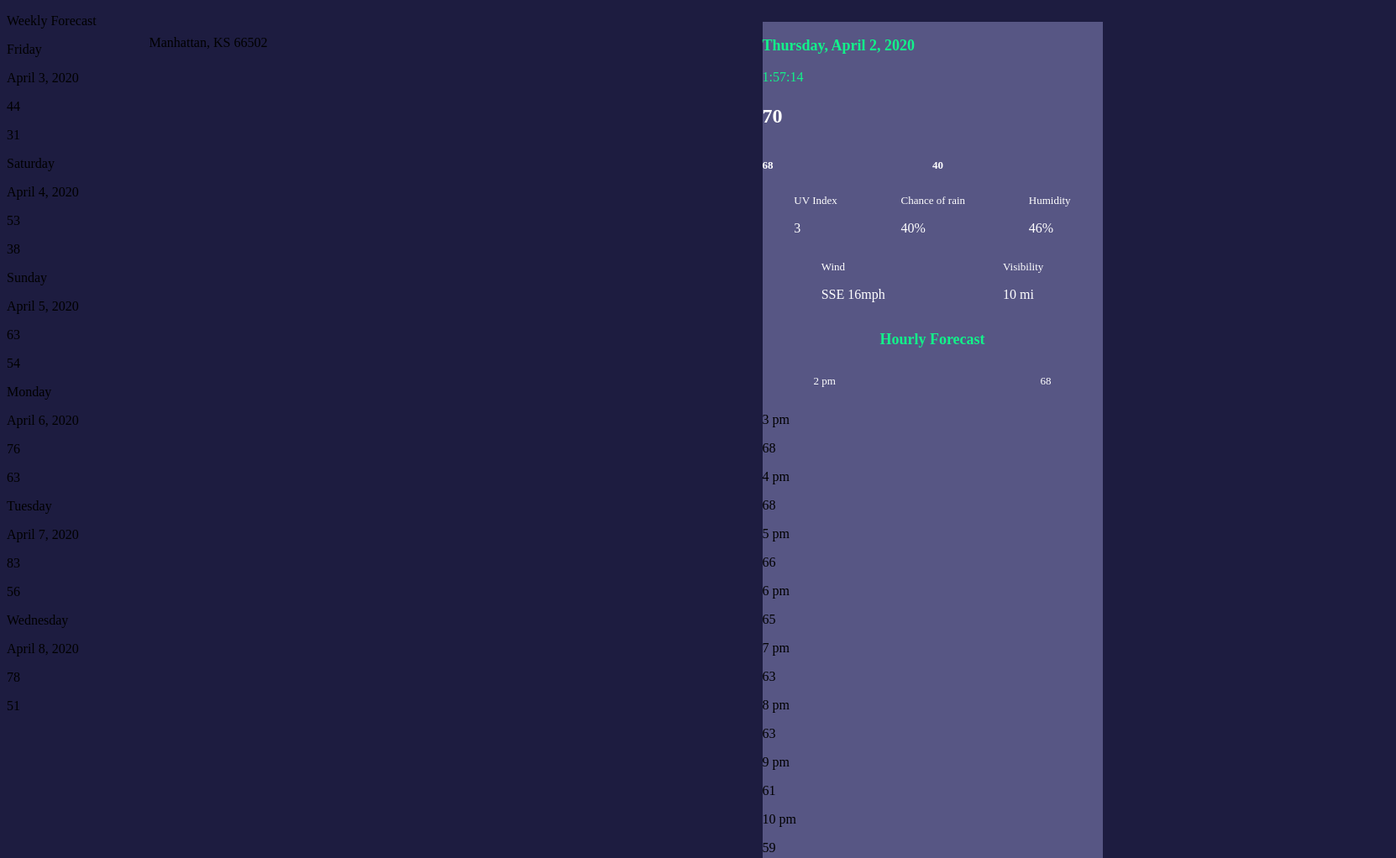
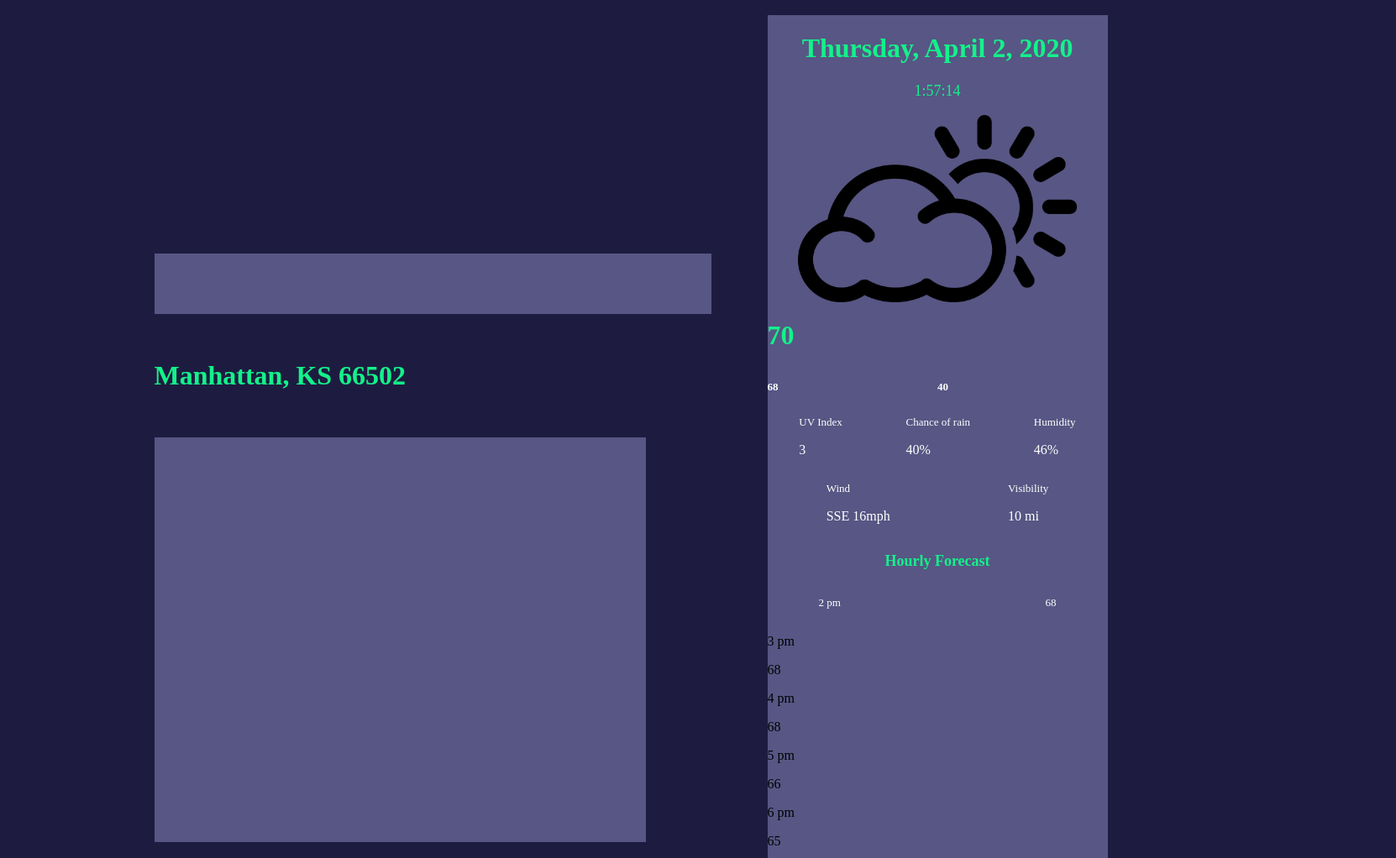
Before and after one commit to mbrekke/weatherdashboard, a plain HTML site: page index.html in a window 1280 px wide. Shown: the top 1022 px of the page at 84% size, 1662 px wide, since content can reach past the window. Drawn offline with Linux system fonts and the light colour scheme; a web font is replaced by a local one.

Commit message:
updateagain

```diff
--- a/index.html
+++ b/index.html
@@ -11,20 +11,22 @@
         <div class="grid1-left">
             <div class="grid1-left-search"></div>
             <div class="grid-left-location">
-                <p>Manhattan, KS 66502</p>
+                <h1>Manhattan, KS 66502</h1>
             </div>
             <div class="grid-left-radar"></div>
         </div>
         <div class="grid1-right">
             <div class="grid1-right-date">
-                <p>Thursday, April 2, 2020</p>
+                <h1>Thursday, April 2, 2020</h1>
             </div>
             <div class="grid1-right-time">
-                <p>1:57:14</p>
+                <h2>1:57:14</h2>
             </div>
-            <div class="grid1-right-icon"></div>
+            <div class="grid1-right-icon">
+                <img src="img/15aa3e779e.png" alt="sun behind cloud" style="width:332px;height:223px;">
+            </div>
             <div class="grid1-right-currenttemp">
-                <p>70</p>
+                <h1>70</h1>
             </div>
             <div class="grid1-right-highlow">
                 <div class="grid1-right-highlow-high">
@@ -179,7 +181,7 @@
    </div>
    <div class="bottom">
        <div class="bottom-title">
-           <p>Weekly Forecast</p>
+           <h1>Weekly Forecast</h1>
        </div>
        <div class="bottom-forecastgrid">
             <div class="bottom-forecastgrid-one">
@@ -267,23 +269,6 @@
                     </div>
                 </div>
             </div>
-            <div class="bottom-forecastgrid-six">
-                <div class="bottom-forecastgrid-six-dayofweek">
-                    <p>Wednesday</p>
-                </div>
-                <div class="bottom-forecastgrid-six-date">
-                    <p>April 8, 2020</p>
-                </div>
-                <div class="bottom-forecastgrid-six-icon"></div>
-                <div class="bottom-forecastgrid-six-highlow">
-                    <div class="bottom-forecastgrid-six-highlow-high">
-                        <p>78</p>
-                    </div>
-                    <div class="bottom-forecastgrid-six-highlow-low">
-                        <p>51</p>
-                    </div>
-                </div>
-            </div>
        </div>
    </div>
 </body>
--- a/style.css
+++ b/style.css
@@ -12,7 +12,7 @@ body {
     margin: auto;
     margin-top: 10px;
     margin-right: 45px;
-    margin-left: 97px;
+    margin-left: 103px;
 
     display: grid;
     grid-template-areas:
@@ -27,10 +27,32 @@ body {
     grid-area: left;
 }
 
-.grid1-left-location {
+.grid1-left-search {
+    width: 663px;
+    height: 72px;
+    margin: auto;
+    margin-top: 284px;
+    margin-bottom: 55px;
+    background-color: #575684;
+}
+
+.grid-left-location {
+    margin: auto;
+    margin-bottom: 55px;
+}
+
+h1 {
     font-weight: bold;
     color: #13f28a;
-    font-size: larger;
+    font-size: xx-large;
+}
+
+.grid-left-radar {
+    width: 585px;
+    height: 482px;
+    margin: auto;
+    margin-bottom: 55px;
+    background-color: #575684;
 }
 
 .grid1-right {
@@ -45,22 +67,43 @@ body {
     font-weight: bold;
     color: #13f28a;
     font-size: large;
+    text-align: center;
 }
 
-.grid1-right-time{
+.grid1-right-time {
+    margin: auto;
+}
+
+h2 {
     font-weight: normal;
     color: #13f28a;
-    font-size: medium;
+    font-size: large;
+    text-align: center;
 }
 
-.grid1-right-icon {
-    align-items: center;
+.grid1-right-icon{
+    margin: auto;
+    margin-top: 18px;
+    margin-bottom: 18px;
 }
+
+img {
+    display: block;
+    margin: auto;
+    width: auto;
+  }
 
 .grid1-right-currenttemp {
     font-weight: bold;
     color: white;
     font-size: x-large;
+}
+
+h3 {
+    font-weight: bolder;
+    color: white;
+    font-size: x-large;
+    text-align: center;
 }
 
 .grid1-right-highlow {
@@ -236,6 +279,91 @@ body {
     font-size: small;
 }
 
-@media screen and (max-width: 767px)
+.bottom {
+    width: 100vw;
+    height: 667px;
+    position: absolute;
+    margin: auto;
+    margin-top: 1451px;
+}
 
-@media screen and (max-width: 1024px) and (min-width: 768px)
+.bottom-title {
+    margin: auto;
+    margin-bottom: 55px;
+    margin-left: 103px;
+}
+
+.bottom-forecastgrid {
+    width: 1551px;
+    height: 436px;
+    margin: auto;
+    margin-right: 55px;
+    margin-bottom: 55px;
+    margin-left: 103px;
+    background-color: #575684;
+
+    display: grid;
+    grid-template-areas:
+    "one two three four five";
+    grid-template-columns: 1fr, 1fr, 1fr, 1fr, 1fr;
+}
+
+.bottom-forecastgrid-one {
+    width: 285px;
+    height: 414px;
+    margin: auto;
+    margin-top: 11px;
+    margin-bottom: 11px;
+    margin-left: 18px;
+    grid-area: one;
+    background-color: #9998be;
+}
+
+.bottom-forecastgrid-two {
+    width: 285px;
+    height: 414px;
+    margin: auto;
+    margin-top: 11px;
+    margin-bottom: 11px;
+    margin-left: 18px;
+    grid-area: two;
+    background-color: #9998be;
+}
+
+.bottom-forecastgrid-three {
+    width: 285px;
+    height: 414px;
+    margin: auto;
+    margin-top: 11px;
+    margin-bottom: 11px;
+    margin-left: 18px;
+    grid-area: three;
+    background-color: #9998be;
+}
+
+.bottom-forecastgrid-four {
+    width: 285px;
+    height: 414px;
+    margin: auto;
+    margin-top: 11px;
+    margin-bottom: 11px;
+    margin-left: 18px;
+    grid-area: four;
+    background-color: #9998be;
+}
+
+.bottom-forecastgrid-five {
+    width: 285px;
+    height: 414px;
+    margin: auto;
+    margin-top: 11px;
+    margin-right: 18px;
+    margin-bottom: 11px;
+    margin-left: 18px;
+    grid-area: five;
+    background-color: #9998be;
+}
+
+@media screen and (max-width: 1024) and (min-width: 768px){}
+
+@media screen and (max-width: 767px) {}
```
Also changed, not shown: img/15aa3e779e.png (renamed from weatherimages/15aa3e779e.png), img/Screen Shot 2020-04-02 at 1.43.06 PM.png (renamed from weatherimages/Screen Shot 2020-04-02 at 1.43.06 PM.png), img/icon-weather-png-4.png (renamed from weatherimages/icon-weather-png-4.png), img/shine+sun+sunny+weather+icon-1320183301337979553.png (renamed from weatherimages/shine+sun+sunny+weather+icon-1320183301337979553.png).
